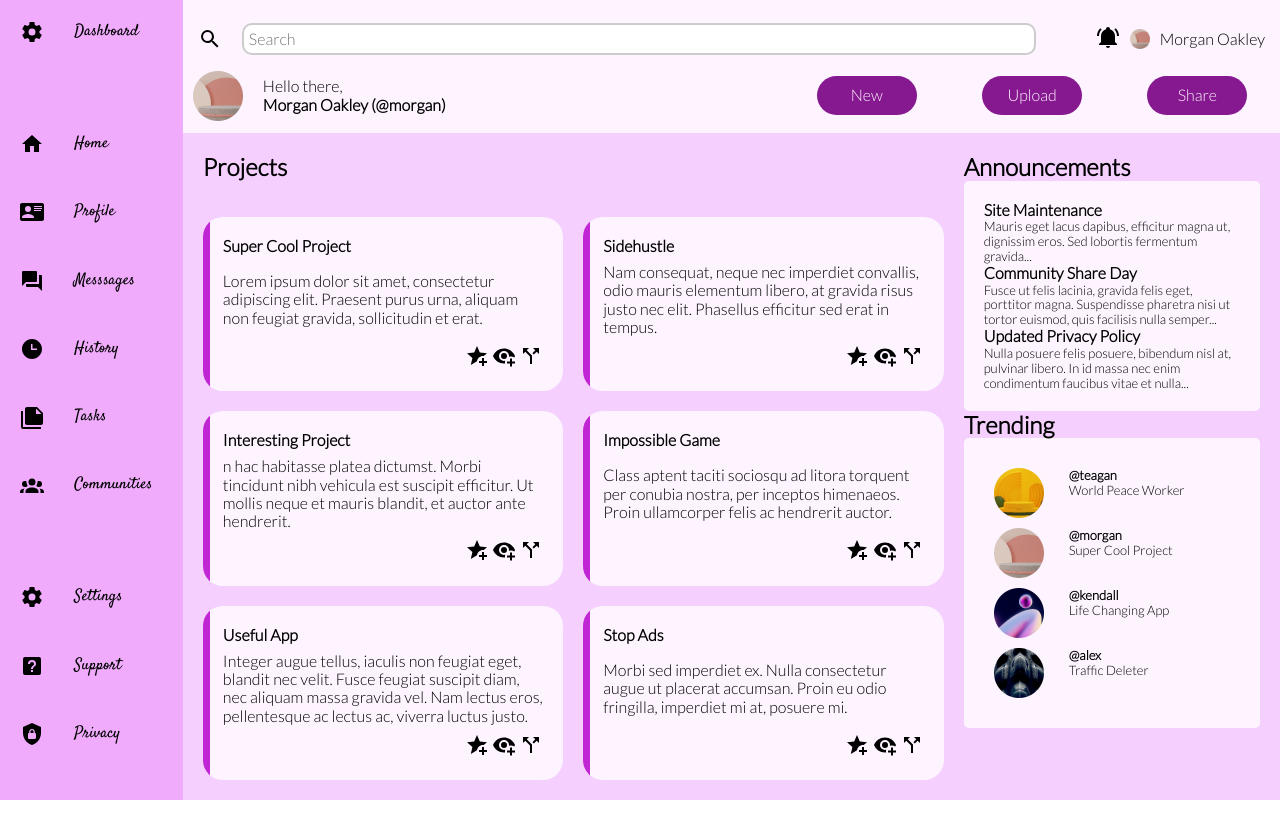
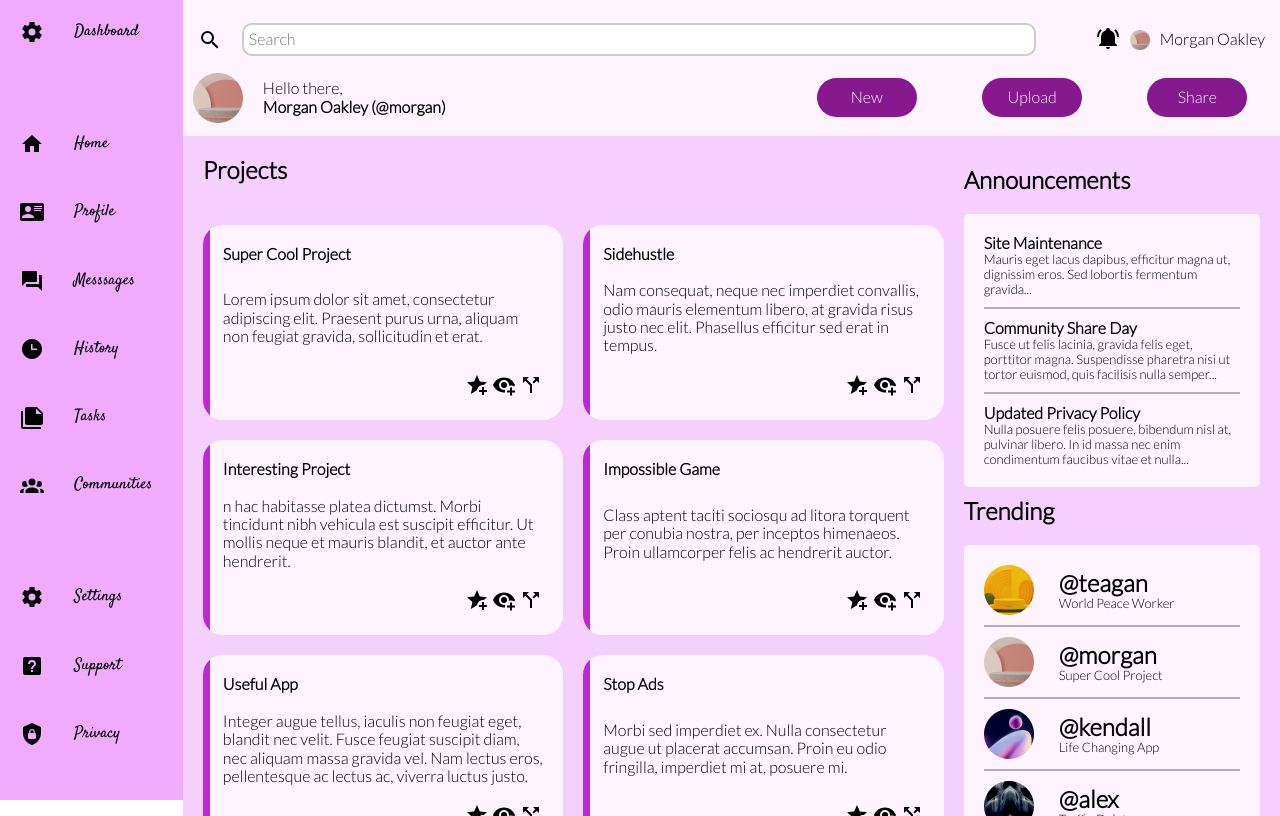
Before and after one commit to LBirkinshaw-Doyle/dashboard, a plain HTML site: page index.html in a window 1280 px wide. Drawn offline with Linux system fonts and the light colour scheme.

Commit message:
sidebar formatted

```diff
--- a/index.html
+++ b/index.html
@@ -121,15 +121,17 @@
                 <div id="sideheader">
                     <h2>Announcements</h2>
                 </div>
-                <div class="side_card">
+                <div class="side_card" id="announcements">
                     <div class="annoucement">
                         <h3>Site Maintenance</h3>
                         <p>Mauris eget lacus dapibus, efficitur magna ut, dignissim eros. Sed lobortis fermentum gravida...</p>
                     </div>
+                    <div class="divider"></div>
                     <div class="annoucement">
                         <h3>Community Share Day</h3>
                         <p>Fusce ut felis lacinia, gravida felis eget, porttitor magna. Suspendisse pharetra nisi ut tortor euismod, quis facilisis nulla semper... </p>
                     </div>
+                    <div class="divider"></div>
                     <div class="annoucement">
                         <h3>Updated Privacy Policy</h3>
                         <p>Nulla posuere felis posuere, bibendum nisl at, pulvinar libero. In id massa nec enim condimentum faucibus vitae et nulla... </p>
@@ -140,7 +142,7 @@
                 <div id="sideheader">
                     <h2>Trending</h2>
                 </div>
-                <div class="side_card">
+                <div class="side_card" id="trending">
                     <div class="trending_profile">
                         <div class="profile_img"><img src="./media/profile_pictures/profile2.png" alt="teagan"></div>
                         <div id="profile_tag">
@@ -148,6 +150,7 @@
                             <p>World Peace Worker</p>
                         </div>
                     </div>
+                    <div class="divider"></div>
                     <div class="trending_profile">
                         <div class="profile_img"><img src="./media/profile_pictures/profile1.png" alt="morgan"></div>
                         <div id="profile_tag">
@@ -155,6 +158,7 @@
                             <p>Super Cool Project</p>
                         </div>
                     </div>
+                    <div class="divider"></div>
                     <div class="trending_profile">
                         <div class="profile_img"><img src="./media/profile_pictures/profile3.png" alt="kendall"></div>
                         <div id="profile_tag">
@@ -162,6 +166,7 @@
                             <p>Life Changing App</p>
                         </div>
                     </div>
+                    <div class="divider"></div>
                     <div class="trending_profile">
                         <div class="profile_img"><img src="./media/profile_pictures/profile4.png" alt="alex"></div>
                         <div id="profile_tag">
--- a/styles/main.css
+++ b/styles/main.css
@@ -172,14 +172,29 @@ header{
 /*Sidebar*/
 .sidebox{
     width: 100%;
+    flex-grow: 1;
+    display: flex;
+    flex-direction: column;
 }
 .side_card{
+    flex-grow: 1;
     background-color: var(--colorbackground);
     padding: 20px;
     border-radius: 5px;
+    display: grid;
+    gap: 10px;
+}
+#announcements{
+    grid-template-rows: 1fr min-content 1fr min-content 1fr;
+}
+#trending{
+    grid-template-rows: 1fr min-content 1fr min-content 1fr min-content 1fr;
 }
 #sideheader h2{
-    margin: 0;
+    margin: 10px 0 20px 0;
+}
+.divider{
+    border: 1px solid rgba(128, 128, 128, 0.6);
 }
 .annoucement p{
     font-size: small;
@@ -188,13 +203,22 @@ header{
     display: grid;
     justify-content: start;
     grid-template-columns: 70px 1fr;
-    margin: 10px 10px;
     gap: 5px;
 }
 .trending_profile .profile_img{
     height: 50px;
+    align-self: center;
 }
-#profile_tag *{
-    margin: 0;
+#profile_tag{
+    display: grid;
+    grid-template-rows: auto;
+}
+#profile_tag h3{
+    font-size: x-large;
+    font-weight: bolder;
+    align-self: end;
+}
+#profile_tag p{
     font-size: small;
+
 }
```
